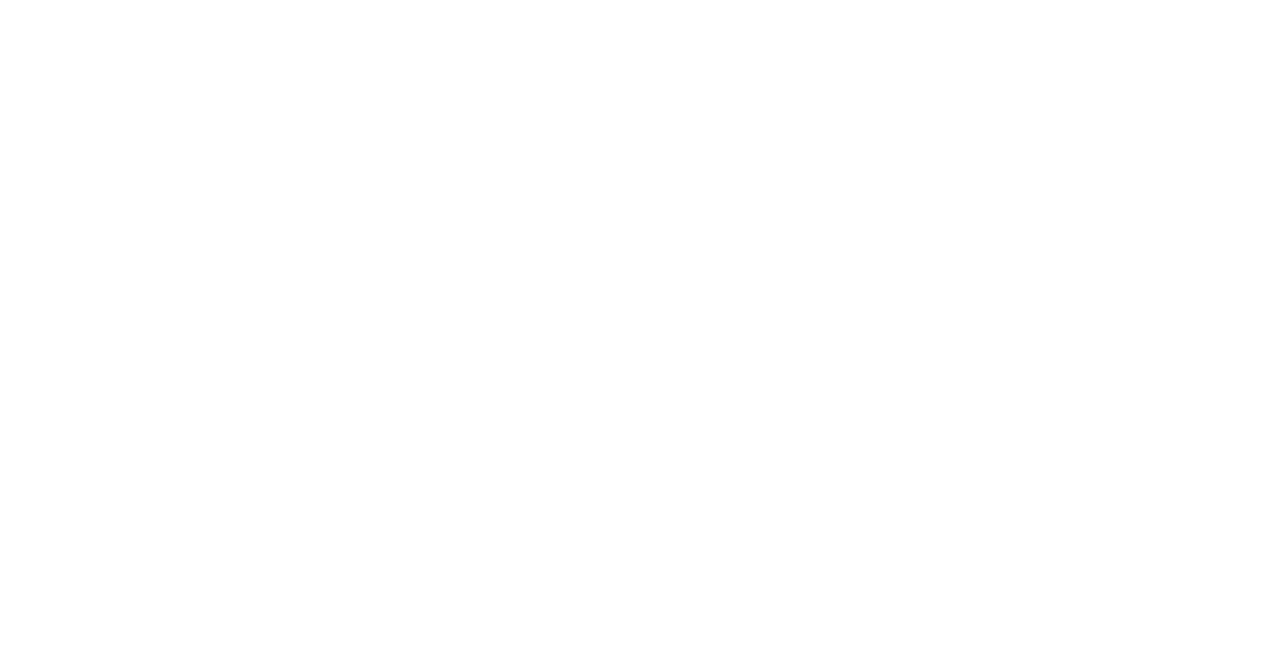
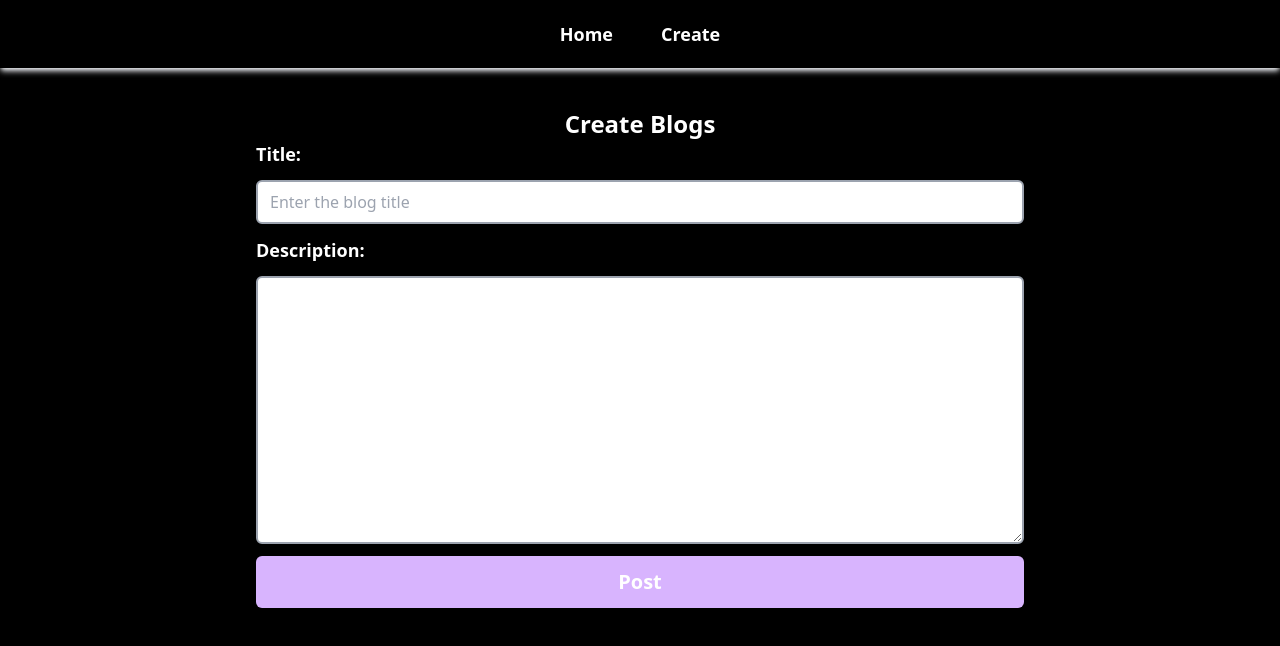
Before and after one commit to anujgupta018/Blogify, a React (Vite) app in the folder Frontend/: page /create in a window 1280 px wide. Shown: the top 646 px of the page. Built offline with nearby package versions, Linux system fonts and the light colour scheme.

Commit message:
/Updated

```diff
--- a/Frontend/package.json
+++ b/Frontend/package.json
@@ -12,6 +12,7 @@
   "dependencies": {
     "react": "^18.3.1",
     "react-dom": "^18.3.1",
+    "react-icons": "^5.3.0",
     "react-router-dom": "^6.26.1"
   },
   "devDependencies": {
--- a/Frontend/src/App.jsx
+++ b/Frontend/src/App.jsx
@@ -5,7 +5,7 @@
 
 export default function App() {
   return (
-    <>
+    <div className="bg-black min-h-screen text-white">
       <BrowserRouter>
         <Navbar />
         <Routes>
@@ -13,6 +13,6 @@
           <Route path="/create" element={<CreateBlog />} />
         </Routes>
       </BrowserRouter>
-    </>
+    </div>
   );
 }
--- a/Frontend/src/Components/Navbar.jsx
+++ b/Frontend/src/Components/Navbar.jsx
@@ -2,7 +2,22 @@
 import { Link } from "react-router-dom";
 
 const Navbar = () => {
-  return <nav></nav>;
+  return (
+    <nav className="flex justify-center items-center gap-8 font-bold text-lg shadow-md shadow-gray-200 py-3">
+      <Link
+        className="hover:bg-gray-300 hover:text-black rounded-lg p-2"
+        to="/"
+      >
+        Home
+      </Link>
+      <Link
+        className="hover:bg-gray-300 hover:text-black rounded-lg p-2"
+        to="/create"
+      >
+        Create
+      </Link>
+    </nav>
+  );
 };
 
 export default Navbar;
--- a/Frontend/src/Pages/CreateBlog.jsx
+++ b/Frontend/src/Pages/CreateBlog.jsx
@@ -1,7 +1,38 @@
 import React from "react";
 
 const CreateBlog = () => {
-  return <div></div>;
+  return (
+    <div className="sm:w-[90vw] lg:w-[60vw] mx-auto mt-10 ">
+      <h1 className="text-2xl font-bold text-center">Create Blogs</h1>
+      <form action="" className="flex flex-col gap-3">
+        <label htmlFor="title" className="font-semibold text-lg">
+          Title:
+        </label>
+        <input
+          type="text"
+          name="title"
+          id=""
+          placeholder="Enter the blog title"
+          className="px-3 py-2 rounded-md outline-none border-2 border-gray-400 text-black"
+        />
+        <label htmlFor="description" className="font-semibold text-lg">
+          Description:
+        </label>
+        <textarea
+          name=""
+          id=""
+          className="p-3 rounded-md outline-none border-2 border-gray-400 text-black"
+          rows={10}
+        />
+        <button
+          type="submit"
+          className="bg-purple-300 hover:bg-purple-500 py-3 rounded-md text-xl font-bold"
+        >
+          Post
+        </button>
+      </form>
+    </div>
+  );
 };
 
 export default CreateBlog;
```
Also changed, not shown: 1 other file (tests, documents, lock files or other folders).
